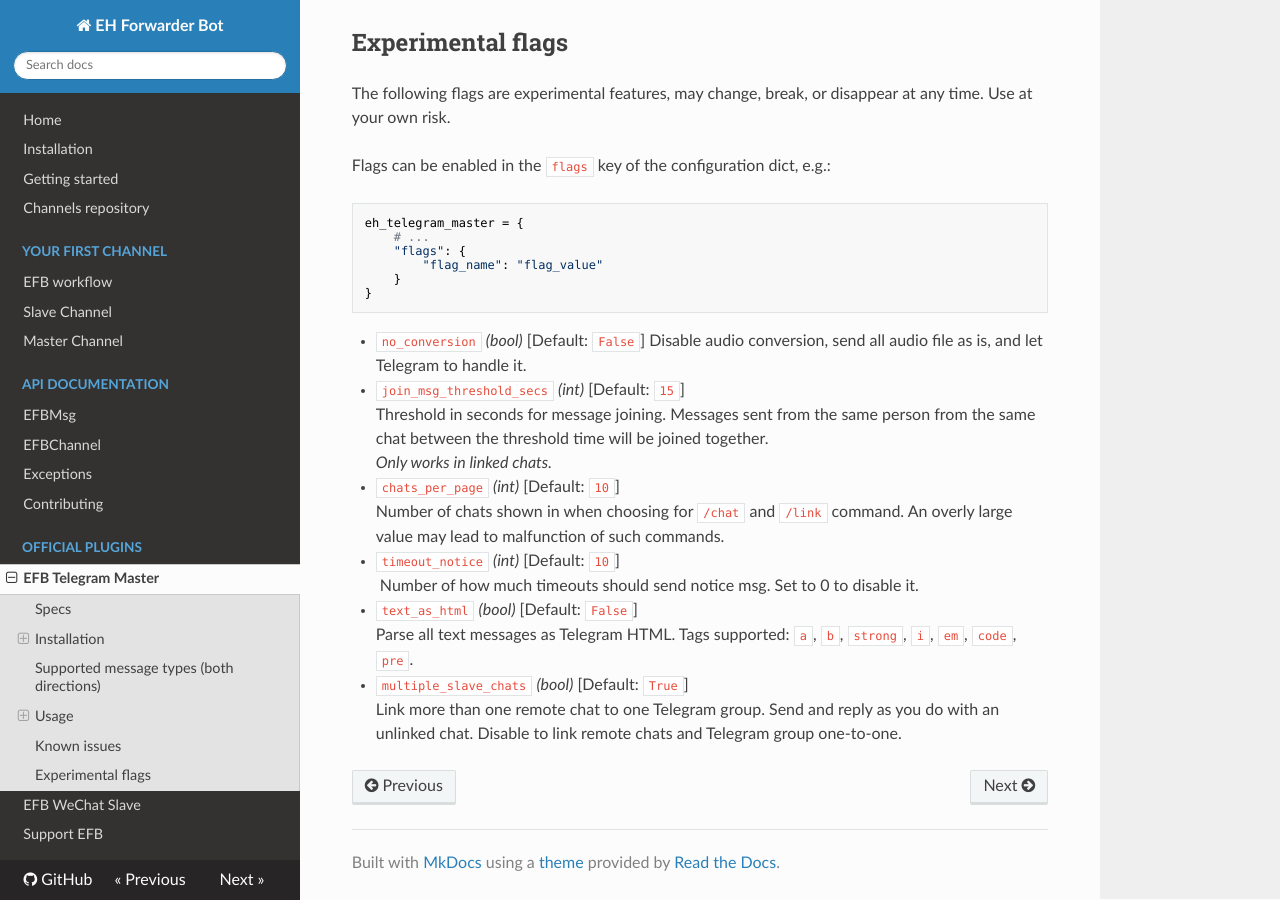
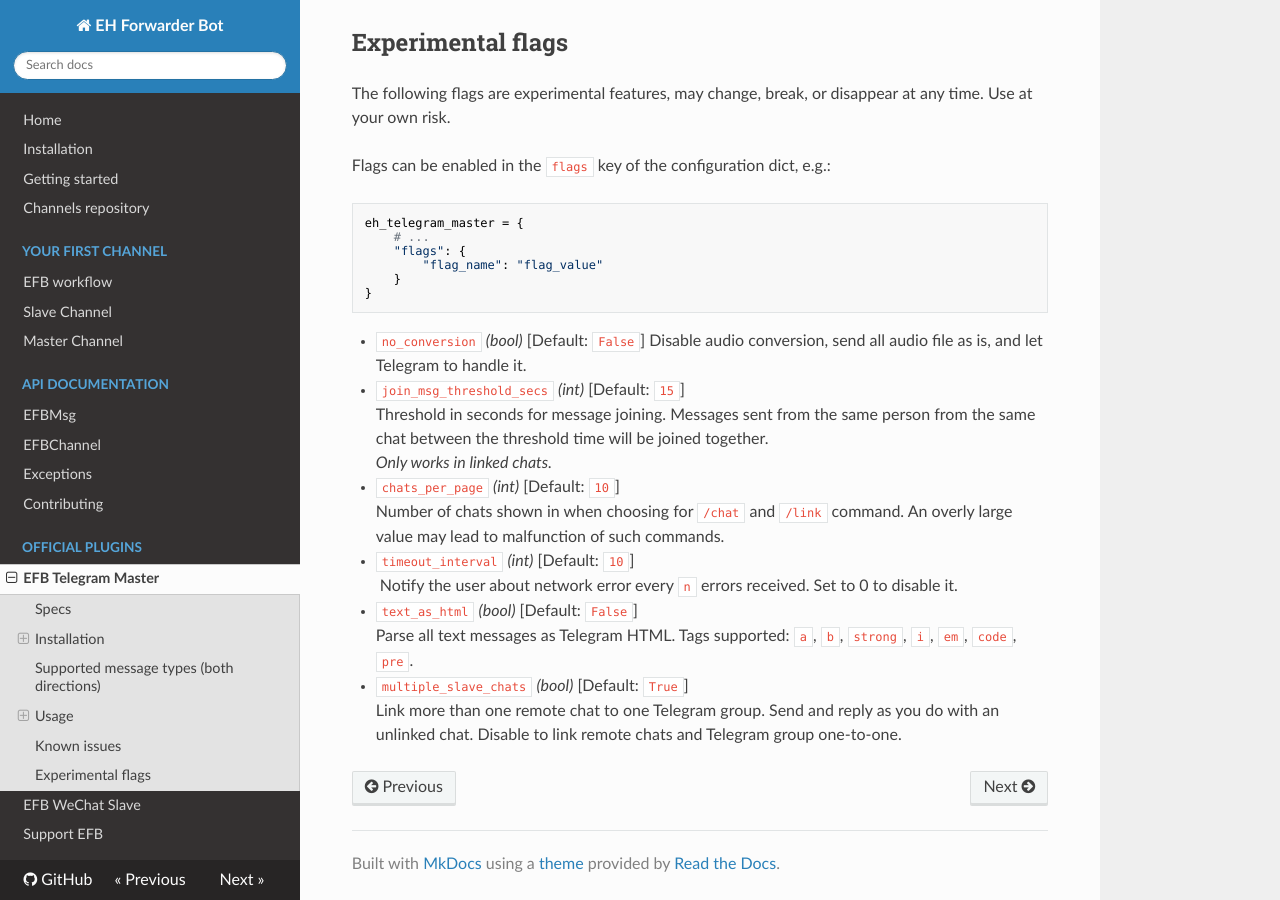
Before and after one commit to ehForwarderBot/ehForwarderBot, an MkDocs documentation site: the page built from docs/ETM.md, in a window 1280 px wide and 900 px high, scrolled down 6357 px. Built offline with MkDocs 1.6.1, drawn with Linux system fonts in a browser that asks for light colours; nearby versions of some CDN libraries; old or Windows-style settings are respelled for this version of MkDocs.

Commit message:
Grammar Fix.

```diff
--- a/docs/ETM.md
+++ b/docs/ETM.md
@@ -224,8 +224,8 @@ eh_telegram_master = {
   _Only works in linked chats._
 * `chats_per_page` _(int)_ [Default: `10`]
   Number of chats shown in when choosing for `/chat` and `/link` command. An overly large value may lead to malfunction of such commands.
-* `timeout_notice` _(int)_ [Default: `10`]
-  Number of how much timeouts should send notice msg. Set to 0 to disable it.
+* `timeout_interval` _(int)_ [Default: `10`]
+  Notify the user about network error every `n` errors received. Set to 0 to disable it.
 * `text_as_html` _(bool)_ [Default: `False`]
   Parse all text messages as Telegram HTML. Tags supported: `a`, `b`, `strong`, `i`, `em`, `code`, `pre`.
 * `multiple_slave_chats` _(bool)_  [Default: `True`]
```
